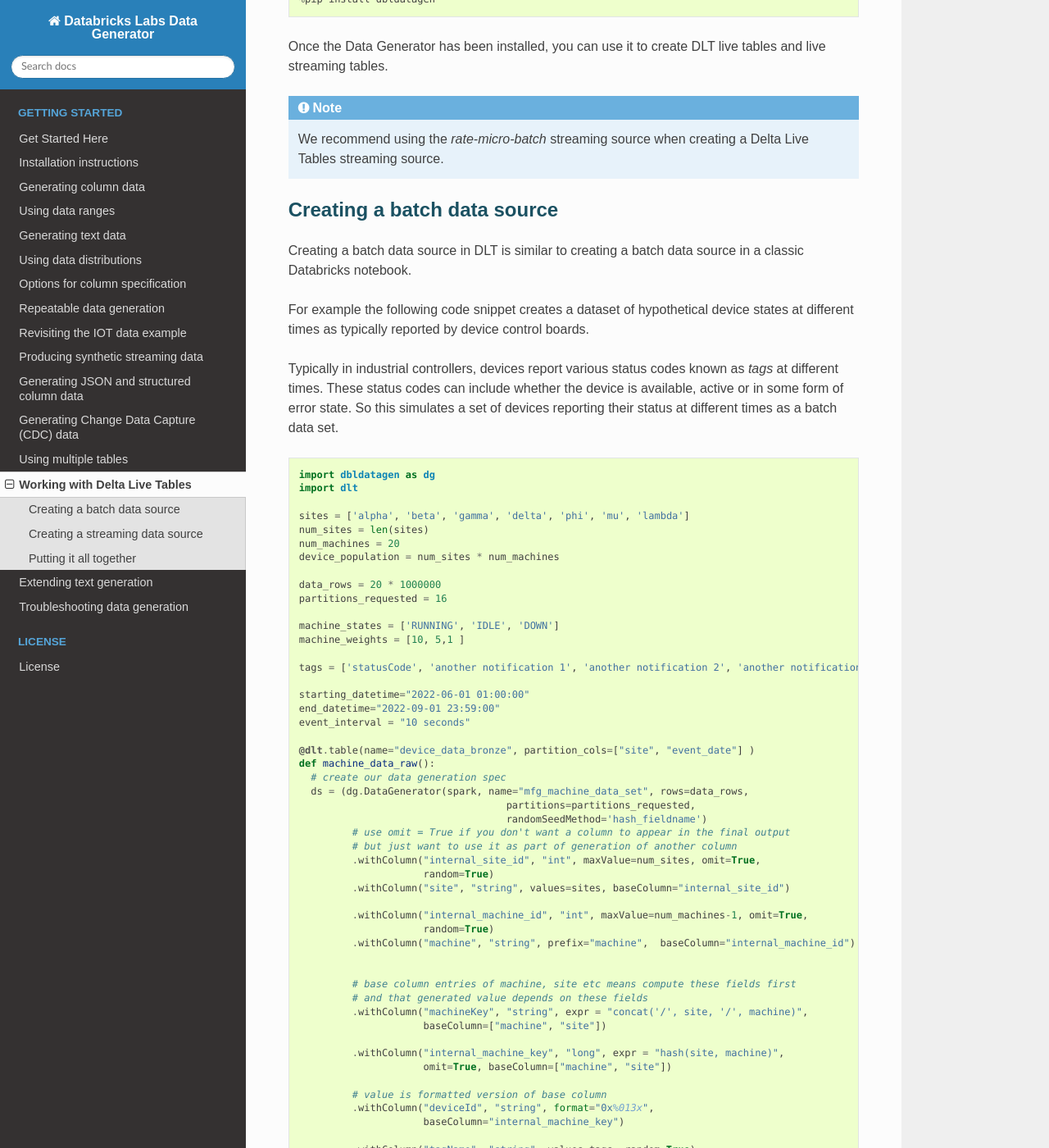
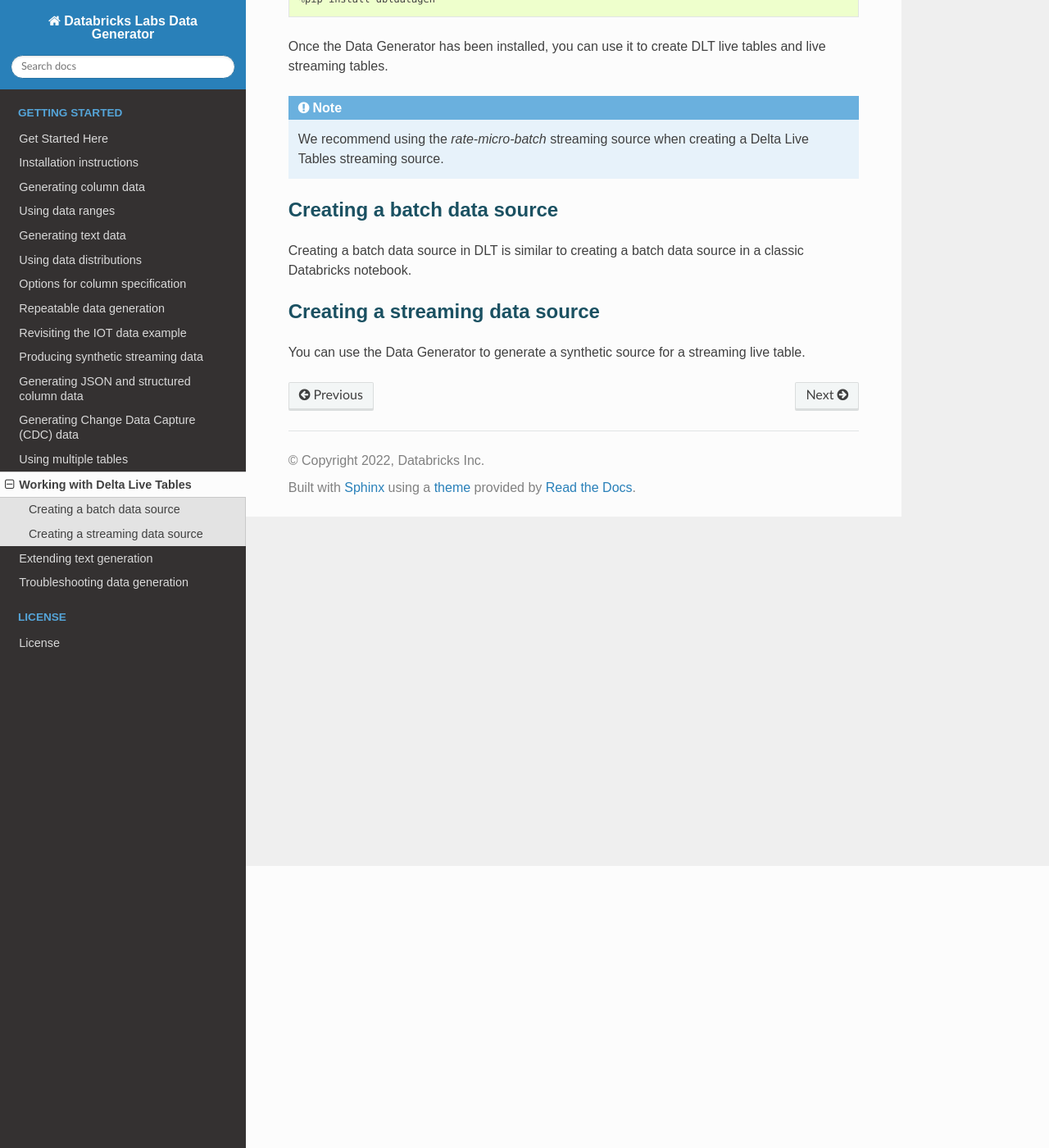
Before and after one commit to databrickslabs/dbldatagen, a Sphinx documentation site: the page built from docs/source/working_with_dlt.rst, in a window 1280 px wide and 1400 px high, scrolled down 344 px. Shown: the whole window at 82% size. Built offline with Sphinx 7.4.7 and the Read the Docs theme 2.0.0, drawn with Linux system fonts in a browser that asks for light colours; pages that are not in the unit, such as notebooks, are missing from menus; the version number is read from the project's files by our own code; some of the changed text lies outside the part shown.

Commit message:
separated documentation changes to separate branch

```diff
--- a/docs/source/extending_text_generation.rst
+++ b/docs/source/extending_text_generation.rst
@@ -1,4 +1,4 @@
-.. Databricks Labs Data Generator documentation master file, created by
+.. Test Data Generator documentation master file, created by
    sphinx-quickstart on Sun Jun 21 10:54:30 2020.
    You can adapt this file completely to your liking, but it should at least
    contain the root `toctree` directive.
--- a/docs/source/generating_cdc_data.rst
+++ b/docs/source/generating_cdc_data.rst
@@ -1,4 +1,4 @@
-.. Databricks Labs Data Generator documentation master file, created by
+.. Test Data Generator documentation master file, created by
    sphinx-quickstart on Sun Jun 21 10:54:30 2020.
    You can adapt this file completely to your liking, but it should at least
    contain the root `toctree` directive.
--- a/docs/source/generating_json_data.rst
+++ b/docs/source/generating_json_data.rst
@@ -1,4 +1,4 @@
-.. Databricks Labs Data Generator documentation master file, created by
+.. Test Data Generator documentation master file, created by
    sphinx-quickstart on Sun Jun 21 10:54:30 2020.
    You can adapt this file completely to your liking, but it should at least
    contain the root `toctree` directive.
--- a/docs/source/working_with_dlt.rst
+++ b/docs/source/working_with_dlt.rst
@@ -6,7 +6,7 @@
 Working with Delta Live Tables
 ==============================
 The Databricks Labs Data Generator can be used within a Delta Live Tables Python pipeline to generate one or more
-synthetic data sources that can be used to test or benchmark the Delta Live Tables pipeline.
+synthetic data sources that can be used to test or benchmark a Delta Live Tables pipeline.
 
 To install the library in a Delta Live Tables pipeline, you will need to create a notebook cell as the first cell
 of the notebook to install the library via the `%pip` command.
@@ -25,136 +25,8 @@
 
 Creating a batch data source in DLT is similar to creating a batch data source in a classic Databricks notebook.
 
-For example the following code snippet creates a dataset of hypothetical device states at different times as typically
-reported by device control boards.
-
-Typically in industrial controllers, devices report various status codes known as
-`tags` at different times. These status codes can include whether the device is available, active or in some form of
-error state. So this simulates a set of devices reporting their status at different times as a batch data set.
-
-.. code-block:: python
-
-   import dbldatagen as dg
-   import dlt
-
-   sites = ['alpha', 'beta', 'gamma', 'delta', 'phi', 'mu', 'lambda']
-   num_sites = len(sites)
-   num_machines = 20
-   device_population = num_sites * num_machines
-
-   data_rows = 20 * 1000000
-   partitions_requested = 16
-
-   machine_states = ['RUNNING', 'IDLE', 'DOWN']
-   machine_weights = [10, 5,1 ]
-
-   tags = ['statusCode', 'another notification 1', 'another notification 2', 'another notification 3']
-
-   starting_datetime="2022-06-01 01:00:00"
-   end_datetime="2022-09-01 23:59:00"
-   event_interval = "10 seconds"
-
-   @dlt.table(name="device_data_bronze", partition_cols=["site", "event_date"] )
-   def machine_data_raw():
-     # create our data generation spec
-     ds = (dg.DataGenerator(spark, name="mfg_machine_data_set", rows=data_rows,
-                                      partitions=partitions_requested,
-                                      randomSeedMethod='hash_fieldname')
-            # use omit = True if you don't want a column to appear in the final output
-            # but just want to use it as part of generation of another column
-            .withColumn("internal_site_id", "int", maxValue=num_sites, omit=True,
-                        random=True)
-            .withColumn("site", "string", values=sites, baseColumn="internal_site_id")
-
-            .withColumn("internal_machine_id", "int", maxValue=num_machines-1, omit=True,
-                        random=True)
-            .withColumn("machine", "string", prefix="machine",  baseColumn="internal_machine_id")
-
-
-            # base column entries of machine, site etc means compute these fields first
-            # and that generated value depends on these fields
-            .withColumn("machineKey", "string", expr = "concat('/', site, '/', machine)",
-                        baseColumn=["machine", "site"])
-
-            .withColumn("internal_machine_key", "long", expr = "hash(site, machine)",
-                        omit=True, baseColumn=["machine", "site"])
-
-            # value is formatted version of base column
-            .withColumn("deviceId", "string", format="0x%013x",
-                        baseColumn="internal_machine_key")
-
-            .withColumn("tagName", "string", values=tags, random=True)
-            .withColumn("tagValue", "string", values=machine_states, weights=machine_weights,
-                        random=True)
-
-
-            .withColumn("tag_ts", "timestamp",
-                        begin=starting_datetime,
-                        end=end_datetime,
-                        interval=event_interval,
-                        random=True)
-
-            .withColumn("event_date", "date", expr="to_date(tag_ts)", baseColumn="tag_ts")
-            )
-
-      # now build and return the data frame
-     dfTestData = ds.build()
-     return dfTestData.where("tag_name = 'status_code')
 
 Creating a streaming data source
 --------------------------------
 
-describe creating a streaming data source
-
-Putting it all together
------------------------
-As the synthetic data source defined earlier is a valid DLT table, live table or view, it can be referred to in other
-DLT table, live table or view definitions.
-
-The following snippet uses the `lead` function to determine start and end points of machine states
-
-.. code-block:: python
-
-   import dlt
-
-   @dlt.table
-   @dlt.expect("valid_end_timestamp", "< add expectation here>")
-   def machine_data_silver():
-
-   import pyspark.sql.functions as F
-   import pyspark.sql.window as W
-
-   @dlt.table
-   @dlt.expect("valid_end_timestamp", "end_ts is not null")
-   @dlt.expect("valid_start_timestamp", "start_ts is not null")
-   @dlt.expect("site not rolled out", "site <> 'alpha'")
-   def machine_data_silver2():
-     start_pt = spark.conf.get("report.start")
-     end_pt = spark.conf.get("report.end")
-
-     report_start_ts = f"cast('{start_pt}' as timestamp)"
-     report_end_ts = f"cast('{end_pt}' as timestamp)"
-
-     # compute start and end periods and supporting data
-     df_all = dlt.read("machine_data_silver1")
-
-
-     # compute start and end timestamps
-     windowFunction= (W.Window.partitionBy("site","machine","tagName")
-                             .orderBy("site","machine","tagName", "tag_ts"))
-
-     # can use lead / lag in a static dlt table
-     df_all = (df_all.withColumn("start_ts",F.col("tag_ts"))
-                     .withColumn("_end_ts",F.lead("tag_ts").over(windowFunction))
-                     .withColumn("end_ts",F.expr(f"""case when _end_ts is null then {report_end_ts}
-                                                          else _end_ts
-                                                     end
-                                                  """))
-                     .drop("_end_ts")
-              )
-
-     # Perform further processing and aggregations
-     # ,,,
-
-     # return our data frame
-     return df_all
+You can use the Data Generator to generate a synthetic source for a streaming live table.
```
Also changed, not shown: 6 other files.
